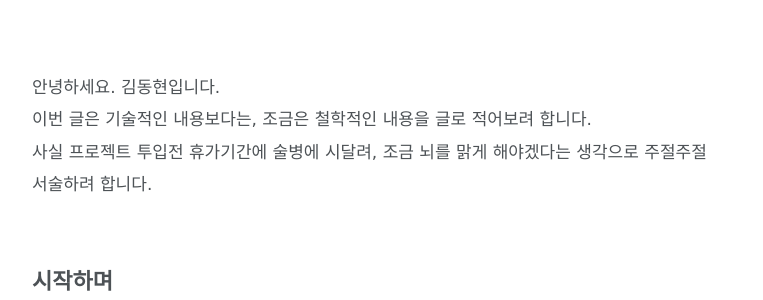
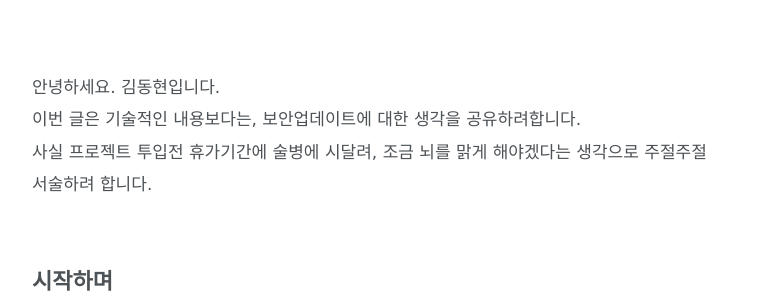
Before and after one commit to i2sec/i2sec.github.io, a Jekyll site: the page built from _posts/2017-04-01-security_update.md, in a window 1280 px wide and 1400 px high, scrolled down 246 px. Shown: the part 151-451 px from the top of the window, without its empty margins (258-1021 px from the left). Built offline with Jekyll 4.4.1, drawn with Linux system fonts in a browser that asks for light colours; nearby versions of some CDN libraries; some web fonts are replaced; some of the changed text lies outside the part shown.

Commit message:
오타수정

````diff
--- a/_posts/2017-04-01-security_update.md
+++ b/_posts/2017-04-01-security_update.md
@@ -8,7 +8,7 @@ publish: true
 ---
 
 안녕하세요. 김동현입니다.<br>
-이번 글은 기술적인 내용보다는, 조금은 철학적인 내용을 글로 적어보려 합니다.<br>
+이번 글은 기술적인 내용보다는, 보안업데이트에 대한 생각을 공유하려합니다.<br>
 사실 프로젝트 투입전 휴가기간에 술병에 시달려, 조금 뇌를 맑게 해야겠다는 생각으로 주절주절 서술하려 합니다.<br>
 
 ### 시작하며
@@ -26,11 +26,6 @@ publish: true
 보안업데이트는 위 스크린샷처럼 볼 수 있는 업데이트 내의 업데이트 내용 중 일부라고 보면 됩니다.<br>
 응용프로그램이나 OS 등의 취약점을 보완하는걸 보안 업데이트라고 말합니다.<br>
 실생활에 조금 비유를 해 보자면, 보안 업데이트는 문단속을 잘 하는거라고 생각해도 될 것 같습니다.<br>
-잡담이 조금 끼었는데요. 한마디로 정리하자면..
-```
-보안관련 허점을 수정하는 것, 또는 보완하는 것을 보안업데이트라고 한다.
-```
-이라고 할 수 있겠네요.<br>
 
 ### 보안업데이트는 왜 중요해?
 
@@ -38,7 +33,7 @@ publish: true
 2015년 클리앙 웹 사이트에서 대량으로 랜섬웨어가 유포가 되었는데요.<br>
 이때 Internet Explorer의 취약점과 Adboe Flash 취약점이 함께 사용되어, 보안패치가 되어있지 않은 사이트 이용자들은 랜섬웨어에 감염되었습니다.<br>
 실제로 랜섬웨어가 대량으로 유포되었던 첫 사례라 매우 큰 이슈가 되었었죠.<br>
-[클리앙 랜섬웨어 악성코드 유포사건의 전말](http://www.boannews.com/media/view.asp?idx=46010)
+[클리앙 랜섬웨어 악성코드 유포사건의 전말](http://www.boannews.com/media/view.asp?idx=46010)<br>
 아무튼 이러하듯, 보안사고의 원인이 패치적용 미흡으로 인해 발생하는 사례가 많습니다.<br>
 특히, 악성코드 유포 방식 중 하나인 [Drive By Download](https://ko.wikipedia.org/wiki/%EB%93%9C%EB%9D%BC%EC%9D%B4%EB%B8%8C_%EB%B0%94%EC%9D%B4_%EB%8B%A4%EC%9A%B4%EB%A1%9C%EB%93%9C)에 악용이 되는 경우가 많죠.<br>
 또한 공격자 입장에서도 알려지지 않은 취약점(0-day)를 발견하기는 쉽지 않기에 이미 알려진 취약점(1-day)를 활용해 공격하는 사례가 많아 보안 업데이트는 항시적으로 한다는 생각이이 필요합니다.<br>
````
